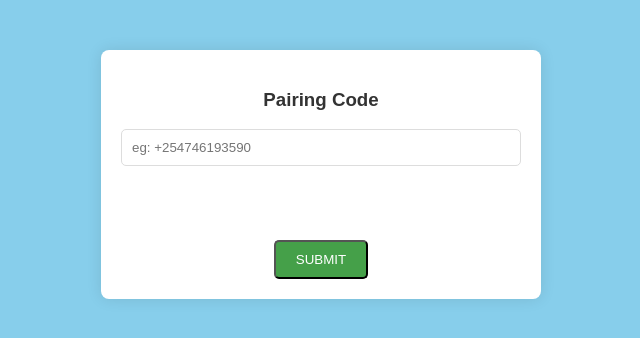
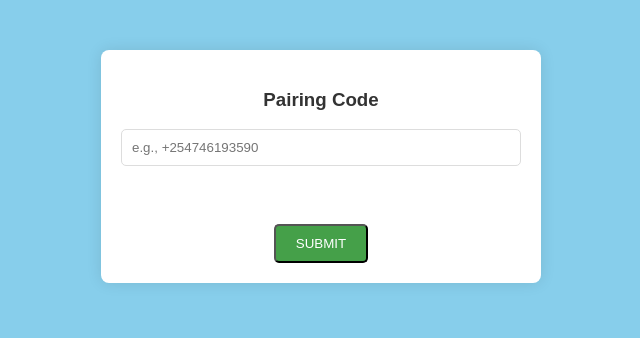
Before and after one commit to Ndelevamutua/ndelevabot, a website: page paring.html in a window 1280 px wide. Shown: the whole page, without its empty margins (319-959 px from the left). Drawn offline with Linux system fonts and the light colour scheme.

Commit message:
paring.html

```diff
--- a/paring.html
+++ b/paring.html
@@ -3,15 +3,17 @@
 <head>
     <meta charset="UTF-8">
     <meta name="viewport" content="width=device-width, initial-scale=1.0">
+    <link rel="stylesheet" href="paring.css">
     <title>Pair Ndeleva BOT</title>
-    <link rel="stylesheet" href="paring.css">
 </head>
 <body>
     <div class="container">
         <h3>Pairing Code</h3>
         <form id="phone-number-form" onsubmit="handleFormSubmit(event)">
-        <input type="tel" name="phone-number" id="phone-number-input" placeholder="eg: +254746193590" required><br><br><br><br>
-        <button type="submit" class="button">SUBMIT</button>
+            <input type="tel" name="phone-number" id="phone-number-input" placeholder="e.g., +254746193590" required>
+            <br><br>
+            <div id="pairing-code-container"></div>
+            <button type="submit" class="button">SUBMIT</button>
         </form>
     </div>
     <script src="paring.js"></script>
```
